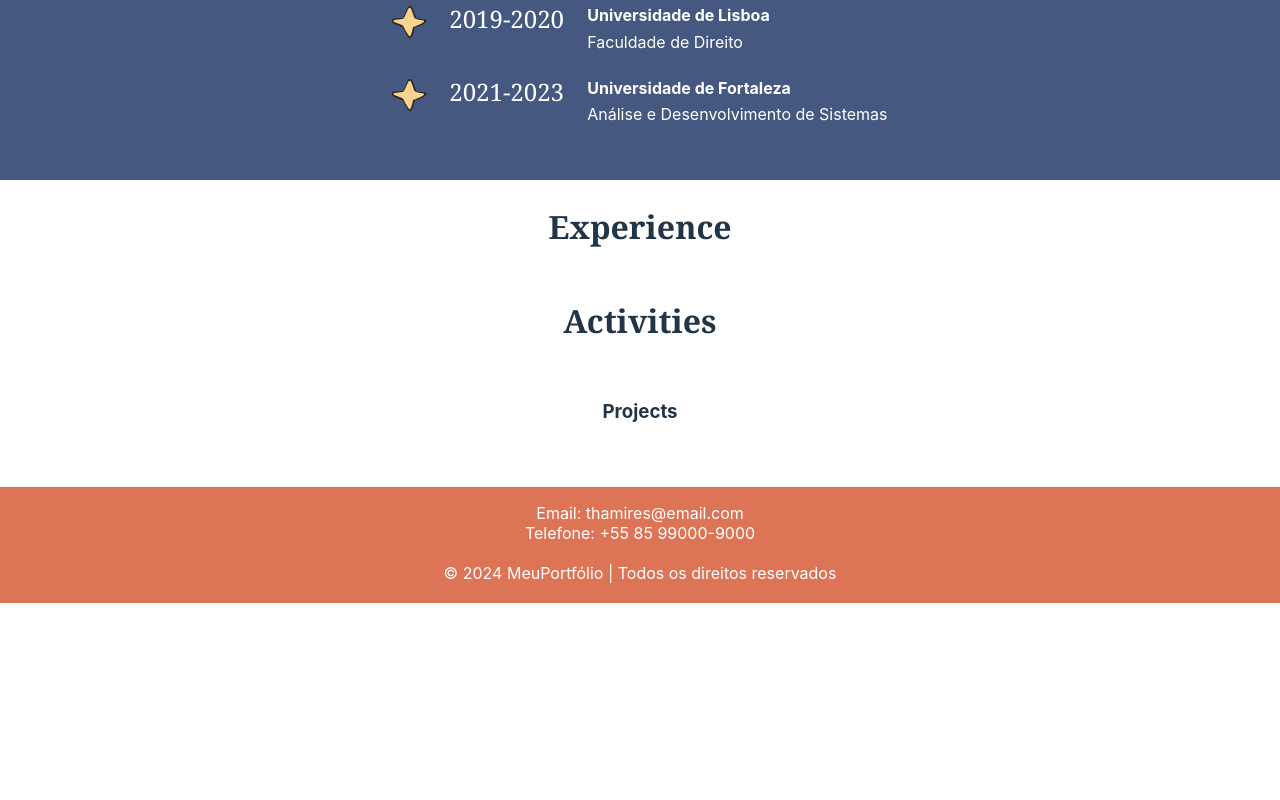
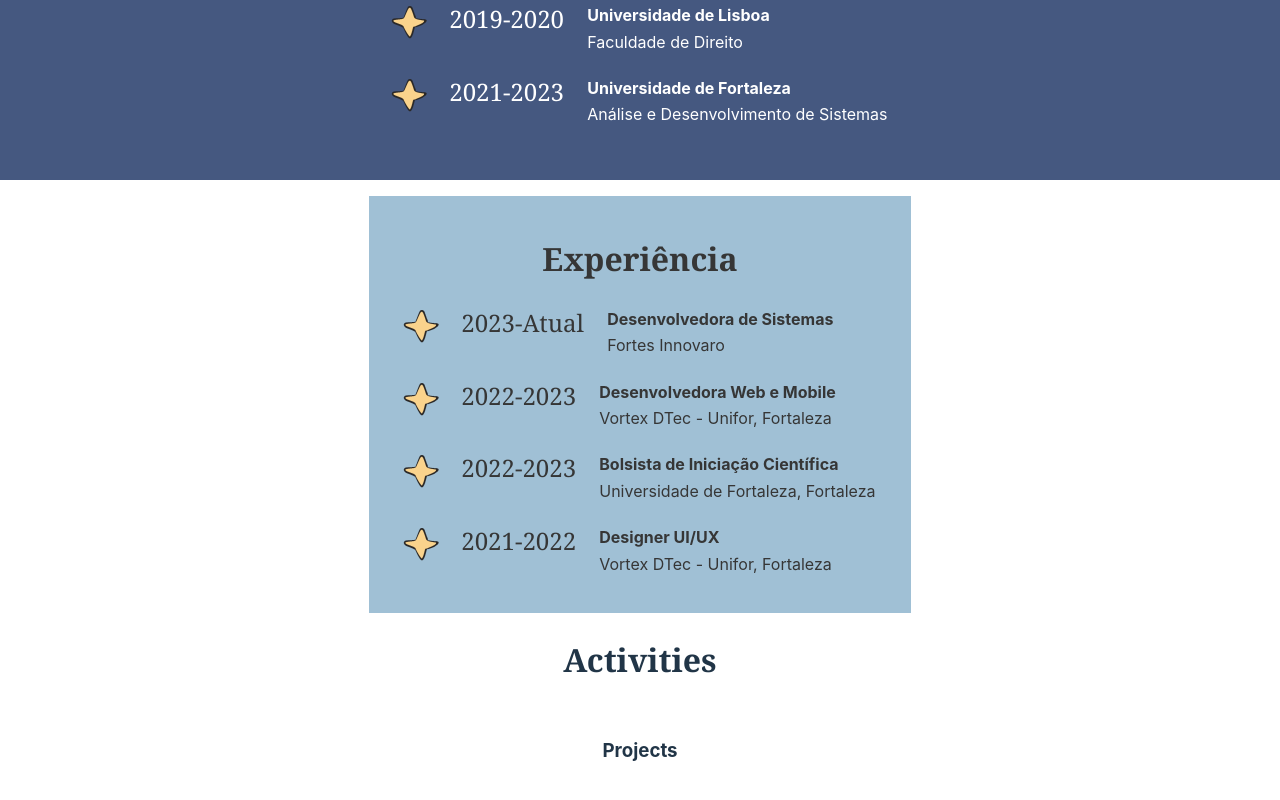
Before and after one commit to ThamiStoppelli/Portfolio, a React (Vite) app: page / in a window 1280 px wide. Shown: the part 1280-2080 px from the top of the page. Before the commit the page ends 1883 px from the top, so only its background shows below. Built offline with nearby package versions, Linux system fonts and the light colour scheme.

Commit message:
Added experience section

```diff
--- a/src/components/AboutMe.css
+++ b/src/components/AboutMe.css
@@ -25,6 +25,7 @@
     font-size: 30px;
     font-family:Georgia, 'Times New Roman', Times, serif;
     margin-bottom: 10px;
+    color: #363636;
 }
 
 .aboutme-container .aboutme .links {
--- a/src/components/Resume.css
+++ b/src/components/Resume.css
@@ -59,3 +59,15 @@
 .education .education-card .school-info h4, .education .education-card .school-info p {
     margin: 0.2rem;
 }
+
+.experience-container {
+    background-color: #A0C0D5;
+    color: #363636;
+    display: grid;
+    flex-direction: column;
+    /* estilizar display grid*/
+    align-items: center;
+    justify-content: center;
+    padding: 1rem 2rem;
+    margin-top: 1rem;
+}
--- a/src/components/Resume.jsx
+++ b/src/components/Resume.jsx
@@ -36,7 +36,43 @@ function Resume() {
           </div>
         </div>
       </div>
-      <h3>Experience</h3>
+      <div className='experience-container'>
+        <h3>Experiência</h3>
+        <div className='education'>
+          <div className='education-card'>
+            <img src={starImg} />
+            <p className='ano'>2023-Atual</p>
+            <div className='school-info'>
+              <h4>Desenvolvedora de Sistemas</h4>
+              <p>Fortes Innovaro</p>
+            </div>
+          </div>
+          <div className='education-card'>
+            <img src={starImg} />
+            <p className='ano'>2022-2023</p>
+            <div className='school-info'>
+              <h4>Desenvolvedora Web e Mobile</h4>
+              <p>Vortex DTec - Unifor, Fortaleza</p>
+            </div>
+          </div>
+          <div className='education-card'>
+            <img src={starImg} />
+            <p className='ano'>2022-2023</p>
+            <div className='school-info'>
+              <h4>Bolsista de Iniciação Científica</h4>
+              <p>Universidade de Fortaleza, Fortaleza</p>
+            </div>
+          </div>
+          <div className='education-card'>
+            <img src={starImg} />
+            <p className='ano'>2021-2022</p>
+            <div className='school-info'>
+              <h4>Designer UI/UX</h4>
+              <p>Vortex DTec - Unifor, Fortaleza</p>
+            </div>
+          </div>
+        </div>
+      </div>
       <h3>Activities</h3>
     </div>
   )
```
